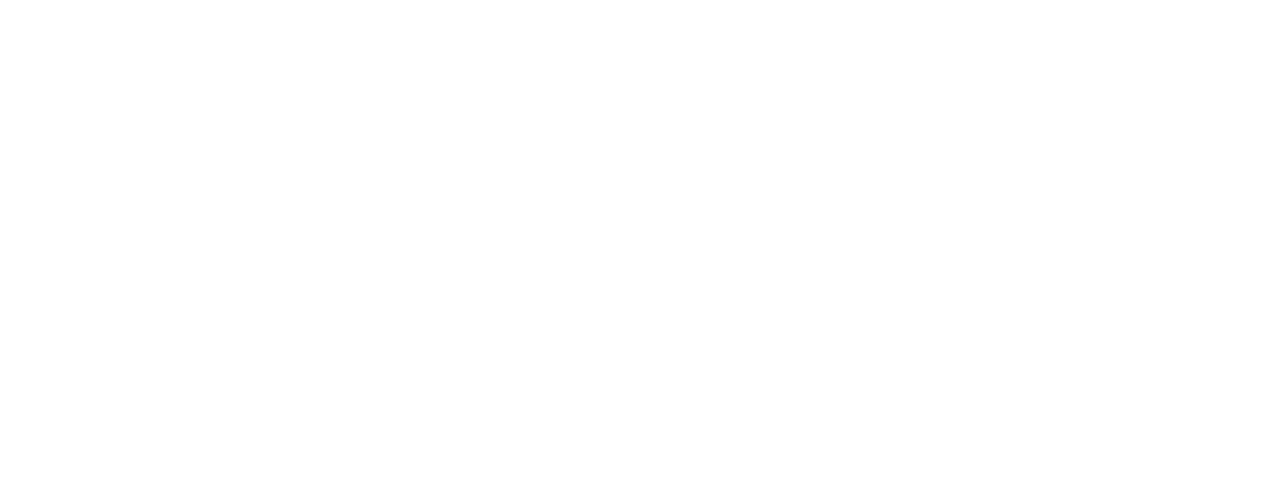
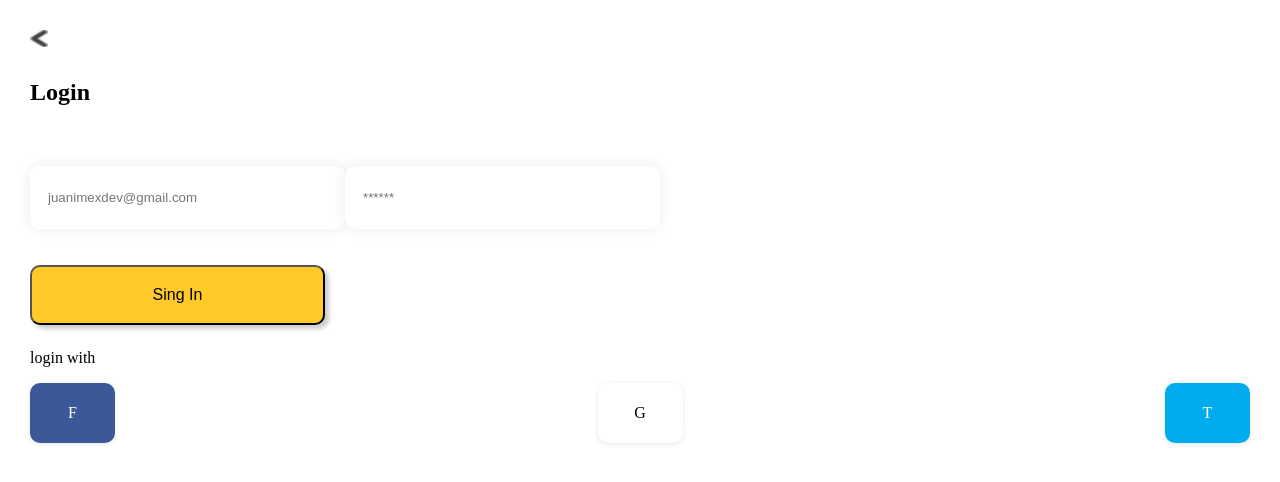
Before and after one commit to juanimexdev/taxiApp, a React app: page /login in a window 1280 px wide. Shown: the top 482 px of the page. Built offline with nearby package versions, Linux system fonts and the light colour scheme.

Commit message:
login view

```diff
--- a/src/assets/styles/_base.scss
+++ b/src/assets/styles/_base.scss
@@ -12,12 +12,24 @@
   width: 295px;
   height: 60px;
   border-radius: 10px;
-  background-color: #ffffff;
-  box-shadow: 4px 4px 4px rgba(0,0,0,0.2);
+  background-color: #ffca27;
+  box-shadow: 4px 4px 4px rgba(0, 0, 0, 0.2);
   margin: 8px 0px;
   font-size: 16px;
-  outline: non;
+  outline: none;
   &.--transparent {
     background-color: transparent;
   }
 }
+
+input[type="text"],
+input[type="password"] {
+  width: 315px;
+  height: 63px;
+  border-radius: 10px;
+  box-shadow: 0 0px 15px 0 rgba(0, 0, 0, 0.08);
+  outline: none;
+  margin: 12px 0px;
+  border: none;
+  padding: 0px 18px;
+}
--- /dev/null
+++ b/src/assets/styles/containers/_login.scss
@@ -0,0 +1,52 @@
+@import "../App.scss";
+
+.login {
+  width: 100%;
+  min-height: 100vh;
+  display: flex;
+  flex-direction: column;
+  padding: 30px;
+
+  &__back {
+    width: 18px;
+    height: 17px;
+    margin-bottom: 32px;
+  }
+
+  &__title {
+    margin-bottom: 32px;
+  }
+
+  form {
+    margin: 16px 0px;
+  }
+
+  &__social-networks {
+    display: flex;
+    justify-content: space-between;
+  }
+  &__social-title {
+    margin: 16px 0px;
+  }
+  &__network {
+    width: 85px;
+    height: 60px;
+    border-radius: 10px;
+    display: flex;
+    justify-content: center;
+    align-items: center;
+    box-shadow: 0 1px 5px 0 rgba(0, 0, 0, 0.1);
+    &--facebook {
+      background-color: #3b5998;
+      color: white;
+    }
+
+    &--google {
+      background-color: #ffffff;
+    }
+    &--twitter {
+      background-color: #00aced;
+      color: white;
+    }
+  }
+}
--- /dev/null
+++ b/src/containers/Login.jsx
@@ -0,0 +1,29 @@
+import React from 'react';
+import arroyLeft from '../assets/images/arrow-left.png';
+import('../assets/styles/containers/_login.scss');
+
+const Login = () =>(
+<div className='login'>
+    <img src={arroyLeft} alt="Arrow left" className='login__back'/>
+    <h2 className='login__title'>Login</h2>
+    <form>
+        <input type="text" placeholder='juanimexdev@gmail.com'/>
+        <input type="password" placeholder='******'/>
+    </form>
+    <button>Sing In</button>
+    <p className='login__social-title'>login with</p>
+    <div className='login__social-networks'>
+        <div className='login__network login__network--facebook'>
+            F
+        </div>
+        <div className='login__network login__network--google'>
+            G
+        </div>
+        <div className='login__network login__network--twitter'>
+            T
+        </div>
+    </div>
+</div>
+);
+
+export default Login;
--- a/src/routes/App.js
+++ b/src/routes/App.js
@@ -2,12 +2,14 @@
 import { Router, Switch, Route } from 'react-router-dom';
 import { createBrowserHistory } from 'history';
 import Splash from '../containers/Splash';
+import Login from '../containers/Login';
 
 const history = createBrowserHistory();
 const App = () => (
   <Router history={history}>
     <Switch>
       <Route exact path='/' component={Splash} />
+      <Route exact path='/login' component={Login} />
     </Switch>
   </Router>
 );
--- a/webpack.config.js
+++ b/webpack.config.js
@@ -46,6 +46,9 @@
       },
     ],
   },
+  devServer: {
+    historyApiFallback: true,
+  },
   plugins: [
     new HtmlWebpackPlugin({
       template: './public/index.html',
```
Also changed, not shown: src/assets/images/arrow-left.png (added).
